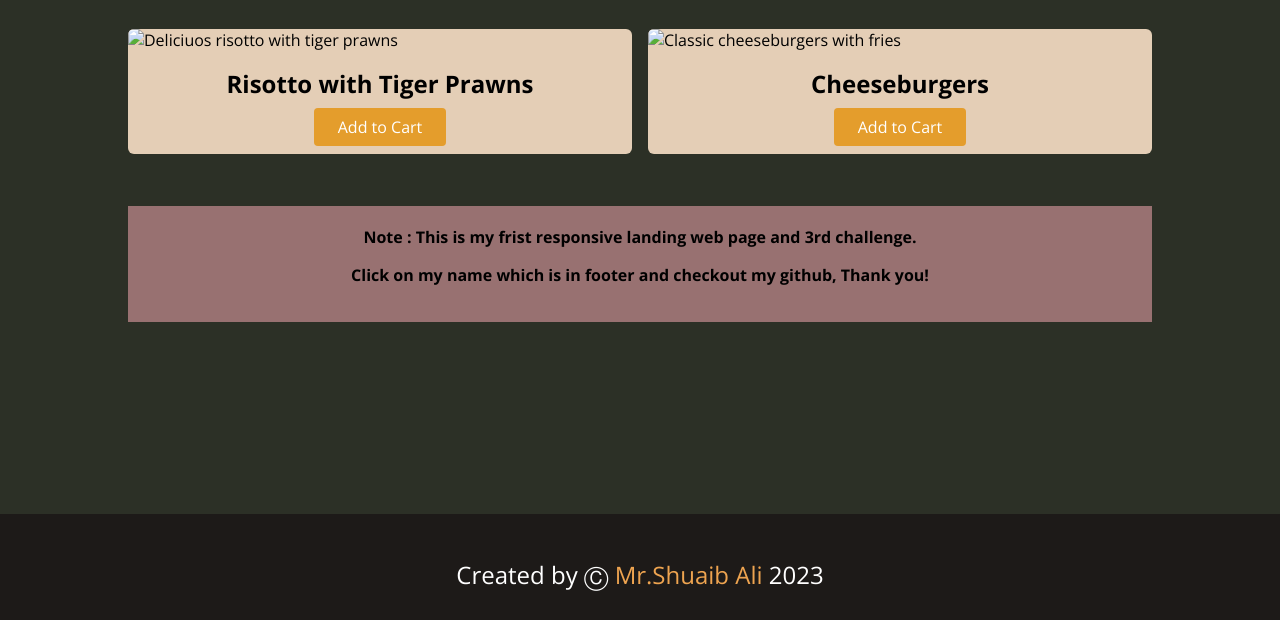
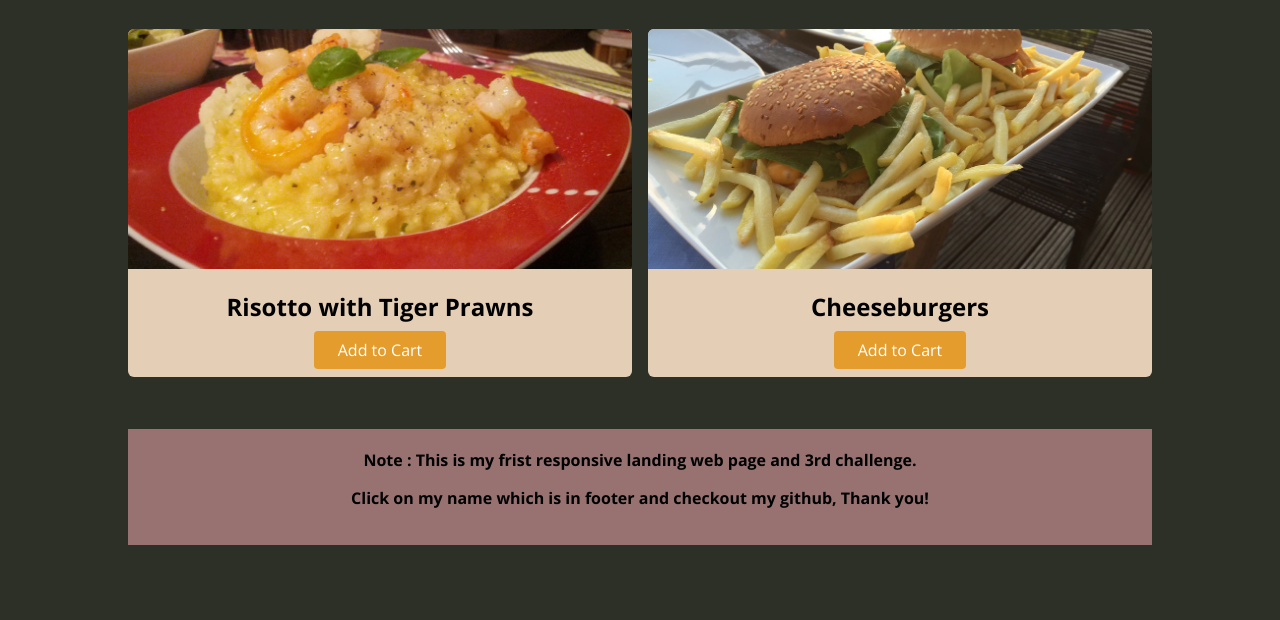
Before and after one commit to shuaib71/webFood_3rd_Challenge, a plain HTML site: page index.html in a window 1280 px wide. Shown: the part 180-800 px from the top of the page. Drawn offline with nearby package versions, Linux system fonts and the light colour scheme; the site is published under a folder, as on GitHub Pages, so addresses that start at the root find nothing.

Commit message:
image links changes

```diff
--- a/index.html
+++ b/index.html
@@ -56,7 +56,7 @@
             <ul>
                 <li class="food-item">
                    <article>
-                    <img src="/images/risotto.jpg" alt="Deliciuos risotto with tiger prawns" />
+                    <img src="images/risotto.jpg" alt="Deliciuos risotto with tiger prawns" />
                     <div class="food-item-content">
                         <h2>Risotto with Tiger Prawns</h2>
                         <a href="" class="btn">Add to Cart</a>
@@ -65,7 +65,7 @@
                 </li>
                 <li class="food-item">
                     <article>
-                        <img src="/images/cheeseburgers.jpg" alt="Classic cheeseburgers with fries">
+                        <img src="images/cheeseburgers.jpg" alt="Classic cheeseburgers with fries">
                         <div class="food-item-content">
                             <h2>Cheeseburgers</h2>
                             <a href="" class="btn">Add to Cart</a>
```
